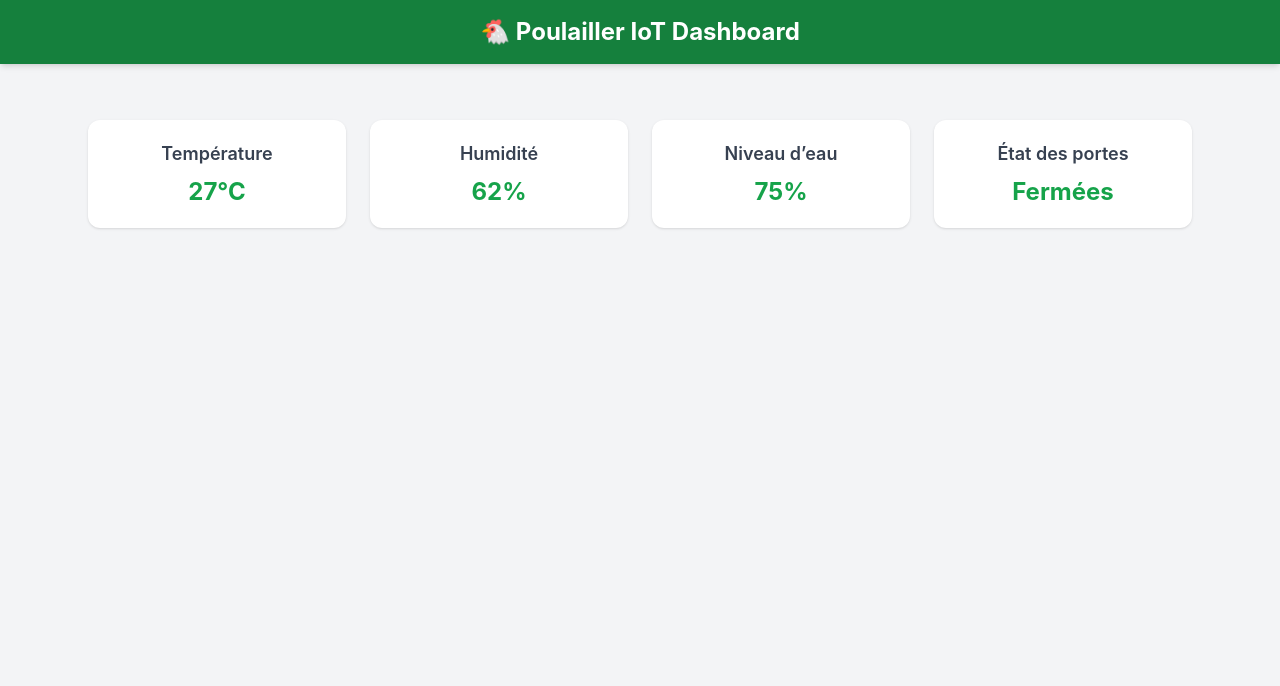
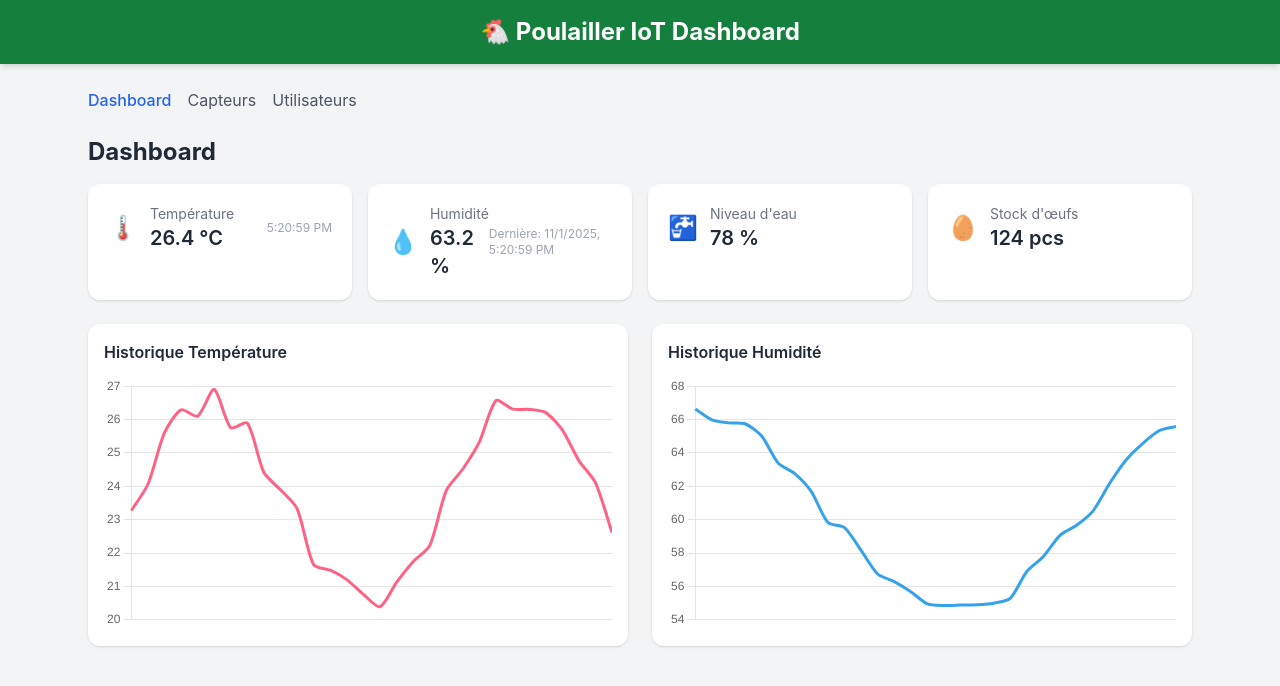
Before and after one commit to amizeromir/poulailler-iot-frontend, a React (Vite) app: page / in a window 1280 px wide. Shown: the top 686 px of the page. Built offline with nearby package versions, Linux system fonts and the light colour scheme; no server answers.

Commit message:
Initial commit - création du projet Angular

```diff
--- a/package.json
+++ b/package.json
@@ -8,8 +8,12 @@
     "preview": "vite preview"
   },
   "dependencies": {
+    "axios": "^1.13.1",
+    "chart.js": "^4.5.1",
     "react": "^18.3.1",
-    "react-dom": "^18.3.1"
+    "react-chartjs-2": "^5.3.1",
+    "react-dom": "^18.3.1",
+    "react-router-dom": "^7.9.5"
   },
   "devDependencies": {
     "@tailwindcss/postcss": "^4.1.16",
--- a/src/App.jsx
+++ b/src/App.jsx
@@ -1,14 +1,29 @@
-import React from 'react'
-import Header from './components/Header'
-import Dashboard from './components/Dashboard'
+// src/App.jsx
+import { BrowserRouter, Routes, Route, Link } from "react-router-dom";
+import Dashboard from "./pages/Dashboard";
+import Sensors from "./pages/Sensors"; // on créera la page ensuite
+import Users from "./pages/Users";     // idem
+import Header from "./components/Header";
 
 export default function App() {
   return (
-    <div className="min-h-screen bg-gray-100">
-      <Header />
-      <main className="max-w-6xl mx-auto p-6">
-        <Dashboard />
-      </main>
-    </div>
-  )
+    <BrowserRouter>
+      <div className="min-h-screen bg-gray-100">
+        <Header />
+        <div className="max-w-6xl mx-auto p-6">
+          <nav className="mb-6 flex gap-4">
+            <Link to="/" className="text-blue-600 font-medium">Dashboard</Link>
+            <Link to="/sensors" className="text-gray-600">Capteurs</Link>
+            <Link to="/users" className="text-gray-600">Utilisateurs</Link>
+          </nav>
+
+          <Routes>
+            <Route path="/" element={<Dashboard />} />
+            <Route path="/sensors" element={<Sensors />} />
+            <Route path="/users" element={<Users />} />
+          </Routes>
+        </div>
+      </div>
+    </BrowserRouter>
+  );
 }
--- a/src/components/Dashboard.jsx
+++ /dev/null
@@ -1,18 +0,0 @@
-import SensorCard from './SensorCard'
-
-export default function Dashboard() {
-  const sensors = [
-    { name: "Température", value: "27°C" },
-    { name: "Humidité", value: "62%" },
-    { name: "Niveau d’eau", value: "75%" },
-    { name: "État des portes", value: "Fermées" },
-  ]
-
-  return (
-    <div className="grid grid-cols-1 sm:grid-cols-2 lg:grid-cols-4 gap-6 mt-8">
-      {sensors.map((s, i) => (
-        <SensorCard key={i} name={s.name} value={s.value} />
-      ))}
-    </div>
-  )
-}
--- /dev/null
+++ b/src/components/LineChart.jsx
@@ -0,0 +1,28 @@
+// src/components/LineChart.jsx
+import { Line } from "react-chartjs-2";
+import { Chart as ChartJS, LineElement, CategoryScale, LinearScale, PointElement, Tooltip, Legend } from "chart.js";
+ChartJS.register(LineElement, CategoryScale, LinearScale, PointElement, Tooltip, Legend);
+
+export default function LineChart({ data = [], label = "", color = "rgba(34,197,94,1)" }) {
+  const chartData = {
+    labels: data.map((_, i) => i + 1),
+    datasets: [
+      {
+        label,
+        data,
+        borderColor: color,
+        backgroundColor: color.replace(/1\)$/, "0.15)") || "rgba(34,197,94,0.15)",
+        tension: 0.25,
+        fill: true,
+        pointRadius: 0
+      }
+    ]
+  };
+
+  const options = {
+    plugins: { legend: { display: false } },
+    scales: { x: { display: false }, y: { beginAtZero: false } }
+  };
+
+  return <Line data={chartData} options={options} />;
+}
--- a/src/components/SensorCard.jsx
+++ b/src/components/SensorCard.jsx
@@ -1,8 +1,17 @@
-export default function SensorCard({ name, value }) {
+// src/components/SensorCard.jsx
+export default function SensorCard({ title, value, unit, icon, hint }) {
   return (
-    <div className="bg-white shadow rounded-xl p-5 flex flex-col items-center justify-center hover:shadow-lg transition">
-      <h2 className="text-lg font-semibold text-gray-700">{name}</h2>
-      <p className="text-2xl font-bold text-green-600 mt-2">{value}</p>
+    <div className="bg-white shadow rounded-xl p-5 flex flex-col gap-3">
+      <div className="flex items-center justify-between">
+        <div className="flex items-center gap-3">
+          <div className="text-2xl">{icon}</div>
+          <div>
+            <div className="text-sm text-gray-500">{title}</div>
+            <div className="text-xl font-semibold">{value} {unit}</div>
+          </div>
+        </div>
+        {hint && <div className="text-xs text-gray-400">{hint}</div>}
+      </div>
     </div>
-  )
+  );
 }
--- /dev/null
+++ b/src/pages/Dashboard.jsx
@@ -0,0 +1,58 @@
+// src/pages/Dashboard.jsx
+import { useEffect, useState } from "react";
+import SensorCard from "../components/SensorCard";
+import LineChart from "../components/LineChart";
+import { fetchLatest, fetchHistory } from "../services/api";
+
+export default function Dashboard() {
+  const [latest, setLatest] = useState(null);
+  const [tempHistory, setTempHistory] = useState([]);
+  const [humHistory, setHumHistory] = useState([]);
+  const [loading, setLoading] = useState(true);
+
+  async function loadData() {
+    setLoading(true);
+    const l = await fetchLatest();
+    const tHist = await fetchHistory("temperature", 30);
+    const hHist = await fetchHistory("humidity", 30);
+    setLatest(l);
+    setTempHistory(tHist);
+    setHumHistory(hHist);
+    setLoading(false);
+  }
+
+  useEffect(() => {
+    loadData();
+    const iv = setInterval(loadData, 10000); // refresh every 10s
+    return () => clearInterval(iv);
+  }, []);
+
+  if (loading || !latest) {
+    return <div className="text-center mt-10 text-gray-500">Chargement du dashboard…</div>;
+  }
+
+  return (
+    <div>
+      <h2 className="text-2xl font-bold mb-4">Dashboard</h2>
+
+      <div className="grid grid-cols-1 md:grid-cols-4 gap-4">
+        <SensorCard title="Température" value={latest.temperature} unit="°C" icon="🌡️" hint={new Date(latest.timestamp).toLocaleTimeString()} />
+        <SensorCard title="Humidité" value={latest.humidity} unit="%" icon="💧" hint={`Dernière: ${new Date(latest.timestamp).toLocaleString()}`} />
+        <SensorCard title="Niveau d'eau" value={latest.waterLevel ?? "—"} unit="%" icon="🚰" />
+        <SensorCard title="Stock d'œufs" value={latest.eggsStock ?? "—"} unit="pcs" icon="🥚" />
+      </div>
+
+      <div className="grid grid-cols-1 lg:grid-cols-2 gap-6 mt-6">
+        <div className="bg-white p-4 rounded-xl shadow">
+          <h3 className="font-semibold mb-3">Historique Température</h3>
+          <LineChart data={tempHistory} label="Temp (°C)" color="rgba(255,99,132,1)" />
+        </div>
+
+        <div className="bg-white p-4 rounded-xl shadow">
+          <h3 className="font-semibold mb-3">Historique Humidité</h3>
+          <LineChart data={humHistory} label="Hum (%)" color="rgba(54,162,235,1)" />
+        </div>
+      </div>
+    </div>
+  );
+}
--- /dev/null
+++ b/src/pages/Sensors.jsx
@@ -0,0 +1 @@
+export default function Sensors(){ return <div><h2>Gestion des capteurs (à venir)</h2></div>; }
--- /dev/null
+++ b/src/pages/Users.jsx
@@ -0,0 +1 @@
+export default function Users(){ return <div><h2>Gestion des utilisateurs (à venir)</h2></div>; }
--- /dev/null
+++ b/src/services/api.js
@@ -0,0 +1,45 @@
+// src/services/api.js
+import axios from "axios";
+
+const API = axios.create({
+  baseURL: import.meta.env.VITE_API_URL || "http://localhost:4000/api"
+});
+
+// wrapper pour récupérer les dernières valeurs (endpoint backend attendu: /sensors/latest)
+export async function fetchLatest() {
+  try {
+    const res = await API.get("/sensors/latest");
+    return res.data;
+  } catch (e) {
+    // fallback mock data when backend not available
+    return {
+      temperature: 26.4,
+      humidity: 63.2,
+      waterLevel: 78,
+      eggsStock: 124,
+      luminosity: 540,
+      timestamp: new Date().toISOString()
+    };
+  }
+}
+
+// wrapper pour récupérer historique (endpoint backend: /sensors/history?type=temperature&limit=50)
+export async function fetchHistory(type = "temperature", limit = 30) {
+  try {
+    const res = await API.get(`/sensors/history?type=${type}&limit=${limit}`);
+    return res.data; // expected array of numbers or objects
+  } catch (e) {
+    // mock array
+    return new Array(limit).fill(0).map((_, i) => {
+      // small random walk around 25-30 for temperature, etc
+      if (type === "temperature") return 23 + Math.sin(i / 3) * 3 + Math.random();
+      if (type === "humidity") return 60 + Math.cos(i / 5) * 6 + Math.random();
+      if (type === "waterLevel") return 70 + Math.random() * 10;
+      if (type === "eggsStock") return 100 + (i % 5);
+      if (type === "luminosity") return 300 + Math.random() * 400;
+      return Math.random() * 10;
+    });
+  }
+}
+
+export default API;
```
Also changed, not shown: src/Dashboard.jsx (added), 2 other files (tests, documents, lock files or other folders).
